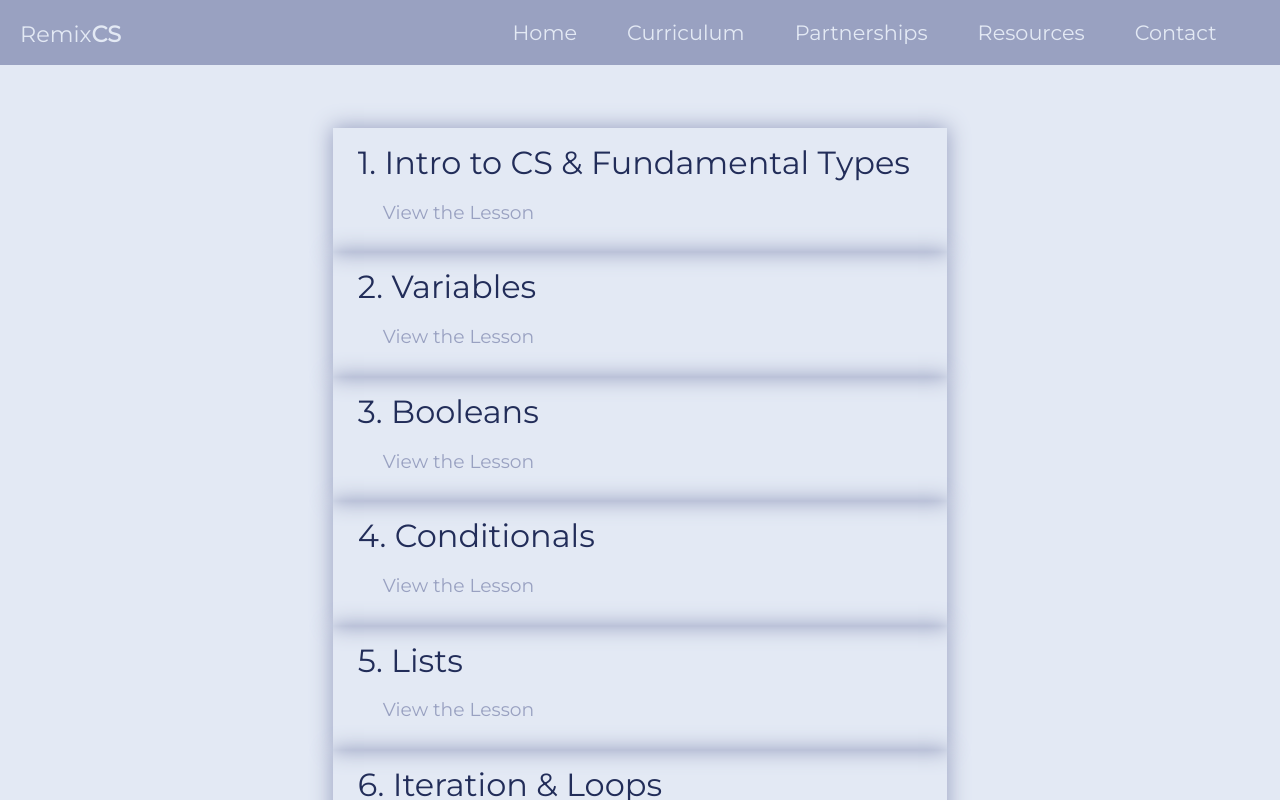
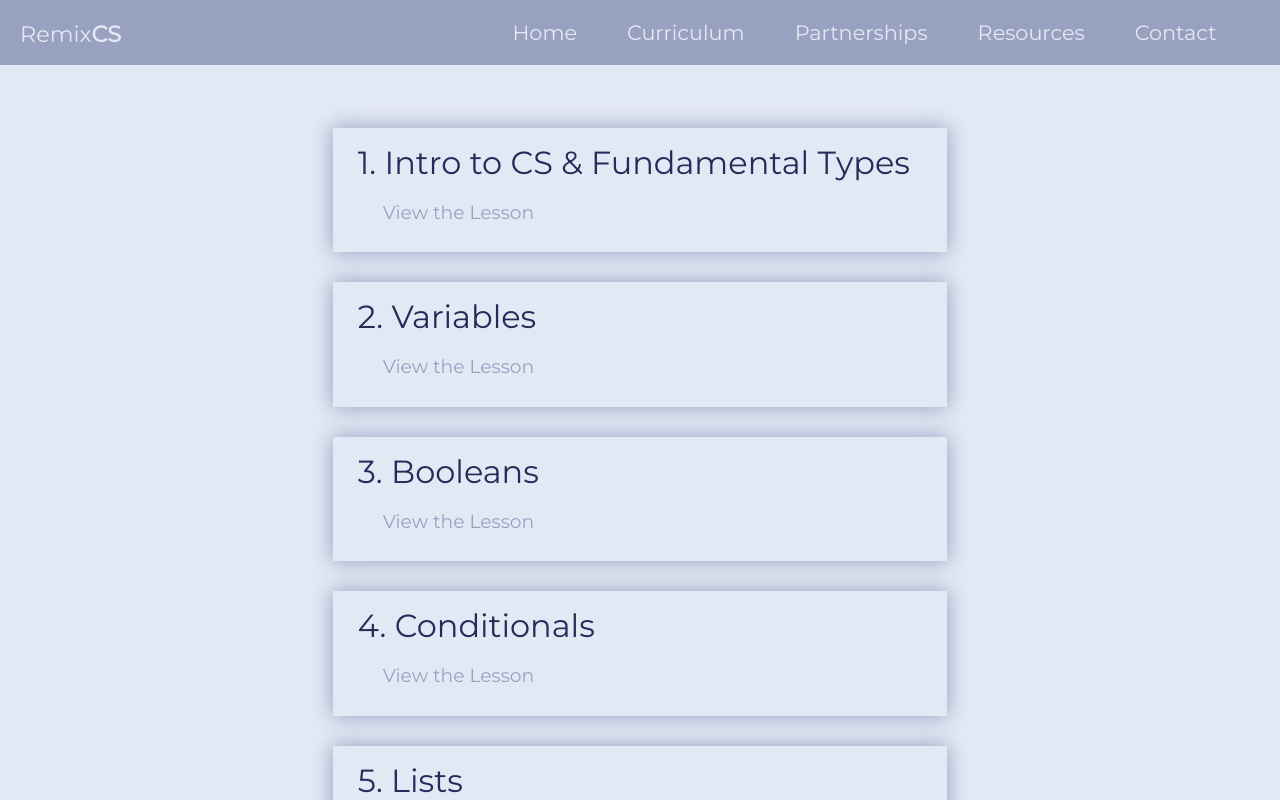
Before and after one commit to Remix-CS/Remix-CS-Website, a Next.js app: page /curriculum in a window 1280 px wide. Shown: the top 800 px of the page. Built offline with nearby package versions, Linux system fonts and the light colour scheme.

Commit message:
cirruclum page bug fix

```diff
--- a/components/cirriculum/cirriculum.css
+++ b/components/cirriculum/cirriculum.css
@@ -11,7 +11,6 @@
 .module {
     box-shadow: 0 0 20px 1px #99A1C1;
     padding: 10px 20px;
-    margin: 40px;
 }
 
 .module h1 {
--- a/components/cirriculum/curriculum.js
+++ b/components/cirriculum/curriculum.js
@@ -1,12 +1,12 @@
 import './cirriculum.css';
-import { Box, Flex } from 'rebass';
+import { Box } from 'rebass';
 import { modules } from './cirriculum.json'
 
 const Curriculum = () => {
     let module_components = []
     for (let i = 0; i < modules.length; i++) {
         module_components.push(
-            <Box className='module' width={[1, 0.8, 0.6, 0.6]} ml='auto' mr='auto' key={modules[i].name}>
+            <Box className='module' width={[1, 0.8, 0.6, 0.6]} ml='auto' mr='auto' key={modules[i].name} mt={30}>
                 <h1>{`${i + 1}. ` + modules[i].name}</h1>
                 <a href={modules[i].presentation} target="_blank" rel="noopener noreferrer"><h3>View the Lesson</h3></a>
                 {/* <a href={modules[i].problems}><h3>Work on the Problem Set</h3></a> */}
```
Also changed, not shown: 8 other files (tests, documents, lock files or other folders).
